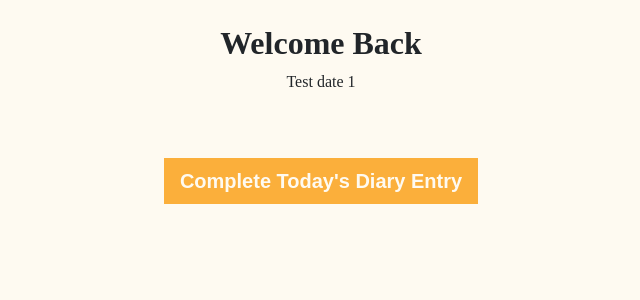
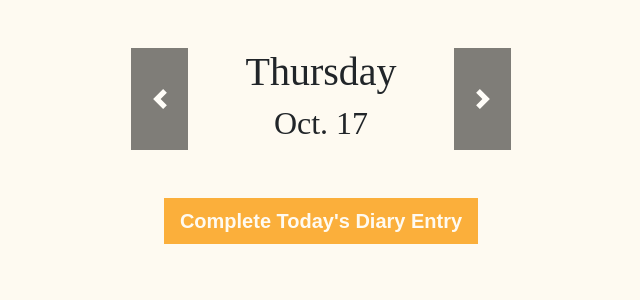
Before and after one commit to aliciaNB/valleykidz, a PHP site: page /view/memberprofile.html in a window 1280 px wide. Shown: the part 56-356 px from the top of the page, without its empty margins (319-959 px from the left). Run offline with PHP 8.4, Linux system fonts and the light colour scheme.

Commit message:
Finished date picker carousel

```diff
--- a/stylesheets/carousel.css
+++ b/stylesheets/carousel.css
@@ -1,3 +1,5 @@
-.carousel-control-next-icon {
-    color: black;
+.arrow {
+    background-color: black;
+    padding-top: 30px;
+    padding-bottom: 30px;
 }
--- a/view/memberprofile.html
+++ b/view/memberprofile.html
@@ -32,32 +32,54 @@
     </div>
 </nav>
 <div class="container text-center">
-    <h2 class="text-center mer mt-4"><strong>Welcome Back</strong></h2>
+    <div class="row mt-5">
+        <div class="col-sm-3 col-lg-4"></div>
 
         <!-- Date Carousel -->
-    <div id="datepicker" class="carousel" data-interval="false" data-ride="carousel" data-wrap="false">
+        <div id="datepicker" class="carousel col" data-interval="false" data-ride="carousel" data-wrap="false">
             <!-- The slideshow -->
             <div class="carousel-inner">
-            <div class="carousel-item active">
-                <p>Test date 1</p>
+                <div class="carousel-item">
+                    <h1>Monday</h1>
+                    <h2>Oct. 14</h2>
                 </div>
                 <div class="carousel-item">
-                <p>Test date 2</p>
+                    <h1>Tuesday</h1>
+                    <h2>Oct. 15</h2>
                 </div>
                 <div class="carousel-item">
-                <p>Test date 3</p>
+                    <h1>Wednesday</h1>
+                    <h2>Oct. 16</h2>
+                </div>
+                <div class="carousel-item active">
+                    <h1>Thursday</h1>
+                    <h2>Oct. 17</h2>
+                </div>
+                <div class="carousel-item">
+                    <h1>Friday</h1>
+                    <h2>Oct. 18</h2>
+                </div>
+                <div class="carousel-item">
+                    <h1>Saturday</h1>
+                    <h2>Oct. 19</h2>
+                </div>
+                <div class="carousel-item">
+                    <h1>Sunday</h1>
+                    <h2>Oct. 20</h2>
                 </div>
             </div>
 
             <!-- Left and right controls -->
-        <a class="carousel-control-prev" href="#datepicker" data-slide="prev">
+            <a class="carousel-control-prev arrow" href="#datepicker" data-slide="prev">
                 <span class="carousel-control-prev-icon"></span>
             </a>
-        <a class="carousel-control-next" href="#datepicker" data-slide="next">
+            <a class="carousel-control-next arrow" href="#datepicker" data-slide="next">
                 <span class="carousel-control-next-icon"></span>
             </a>
         </div>
 
+        <div class="col-sm-3 col-lg-4"></div>
+    </div>
     <form action="#" method="post">
         <button type="submit" class="btn btn-lg btn-primary white bgdkgold mus font-weight-bold
             rounded-0 border-0 text-center mt-5">Complete Today's Diary Entry</button>
```
Lines whose indentation alone changed are shown as unchanged.
